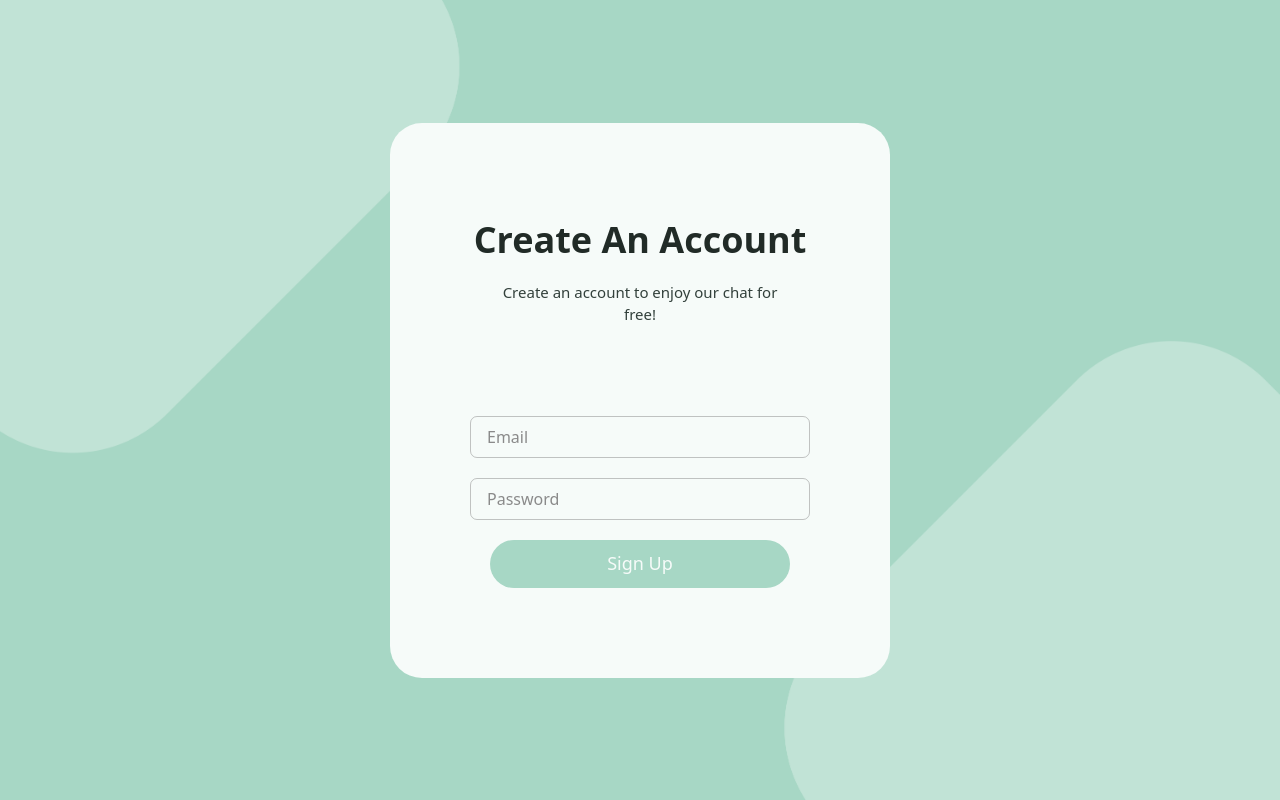
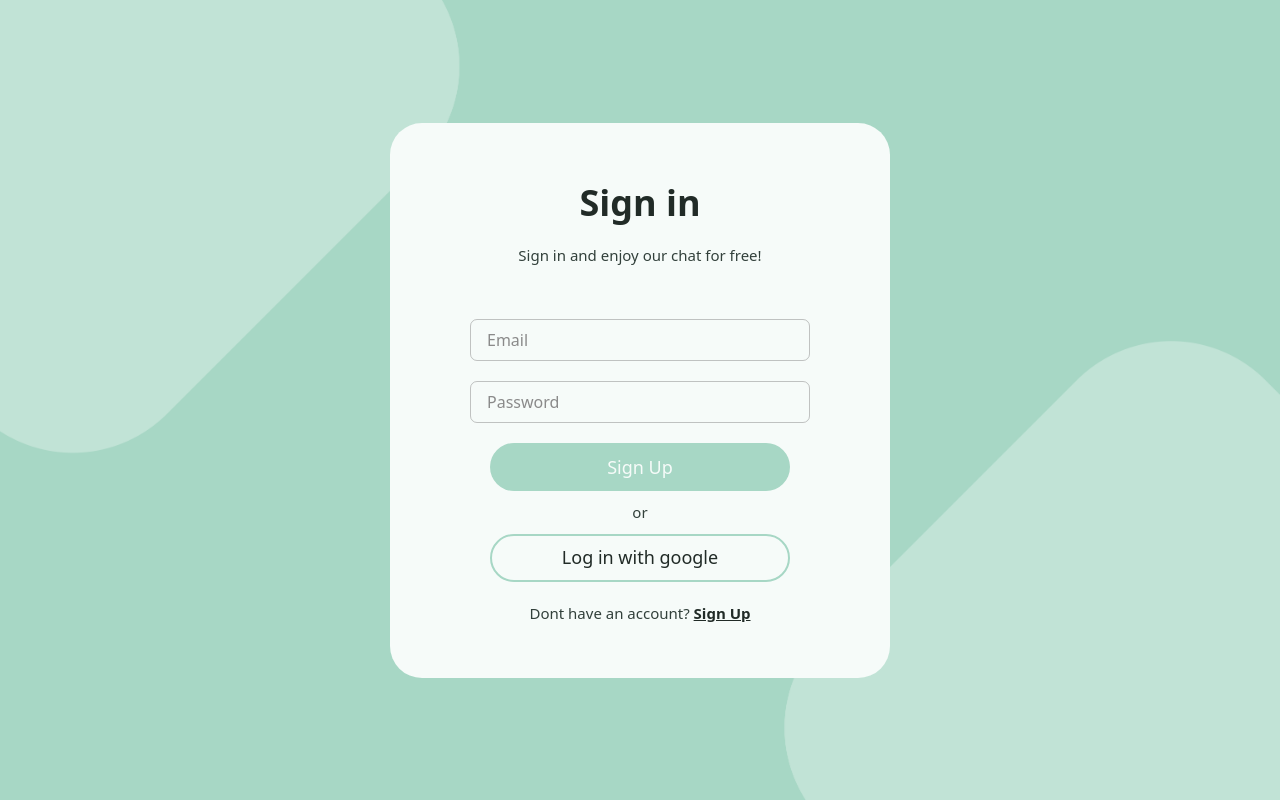
Before and after one commit to ArmenSyan/Chat-App, a React (Vite) app: page /Sign-in in a window 1280 px wide. Built offline with nearby package versions, Linux system fonts and the light colour scheme; no server answers.

Commit message:
Added sign in with Email (with props)

```diff
--- a/src/Components/Sign-in/SignIn.tsx
+++ b/src/Components/Sign-in/SignIn.tsx
@@ -1,3 +1,4 @@
+import WithGoogle from "../Sign-up/WithGoogle"
 import WithEmail from "./WithEmail"
 
 
@@ -6,13 +7,13 @@ function SignIn() {
     <div className="bg-[url(/image.png)] w-full h-screen bg-cover bg-center bg-no-repeat flex justify-evenly items-center">
       <div className="w-[500px] h-[555px] bg-formBg rounded-[32px] flex flex-col justify-evenly items-center">
         <div className="flex flex-col items-center gap-y-3.5 text-center">
-          <h1 className="text-h1 text-[36px] font-semibold">Create An Account</h1>
-          <p className="text-p text-[15px] font-medium w-[300px]">Create an account to enjoy our chat for free!</p>
+          <h1 className="text-h1 text-[36px] font-semibold">Sign in</h1>
+          <p className="text-p text-[15px] font-medium w-[300px]">Sign in and enjoy our chat for free!</p>
         </div>
         <div className="flex flex-col justify-evenly items-center gap-y-[10px]">
           <WithEmail />
-          {/* <p className="text-[15px] text-p font-medium">or</p> */}
-
+          <p className="text-[15px] text-p font-medium">or</p>
+          <WithGoogle mode={'sign-in'} />
         </div>
       </div>
 
--- a/src/Components/Sign-up/SignUp.tsx
+++ b/src/Components/Sign-up/SignUp.tsx
@@ -16,7 +16,7 @@ function SignUp() {
 
                     <WithEmail />
                     <p className="text-[15px] text-p font-medium">or</p>
-                    <WithGoogle />
+                    <WithGoogle mode={'sign-up'}/>
 
                 </div>
             </div>
--- a/src/Components/Sign-up/WithGoogle.tsx
+++ b/src/Components/Sign-up/WithGoogle.tsx
@@ -2,7 +2,7 @@ import { Link, useNavigate } from "react-router-dom";
 import { auth, provider, signInWithPopup } from "../../firebase"
 import { UserCredential } from "firebase/auth";
 
-function WithGoogle() {
+function WithGoogle({ mode }: { mode: string }) {
     const navigate = useNavigate()
     const signInWithGoogle = async () => {
         try {
@@ -16,8 +16,16 @@ function WithGoogle() {
     return (
         <div className="flex flex-col justify-evenly items-center gap-y-[20px]">
             <button onClick={signInWithGoogle}
-                className="w-[300px] h-[48px] bg-formBg rounded-[30px] border-[2px] border-bg hover:shadow-p/30 hover:shadow-md text-h1 font-medium text-[18px] hover:cursor-pointer duration-300 transition-all">Sign up with Google</button>
-            <p className="text-[15px] text-p font-medium ">Already have an account? <Link to={'/sign-in'} className="font-semibold text-h1 underline">Log in</Link></p>
+                className="w-[300px] h-[48px] bg-formBg rounded-[30px] border-[2px] border-bg hover:shadow-p/30 hover:shadow-md text-h1 font-medium text-[18px] hover:cursor-pointer duration-300 transition-all">
+                {mode == 'sign-up' ?
+                    <>Sign up with Google</>
+                    : <>Log in with google</>}
+            </button>
+            {mode == 'sign-up' ?
+                <p className="text-[15px] text-p font-medium ">Already have an account? <Link to={'/sign-in'} className="font-semibold text-h1 underline">Log In</Link></p>
+                :
+                <p className="text-[15px] text-p font-medium ">Dont have an account? <Link to={'/sign-up'} className="font-semibold text-h1 underline">Sign Up</Link></p>
+            }
         </div>
     )
 }
```
